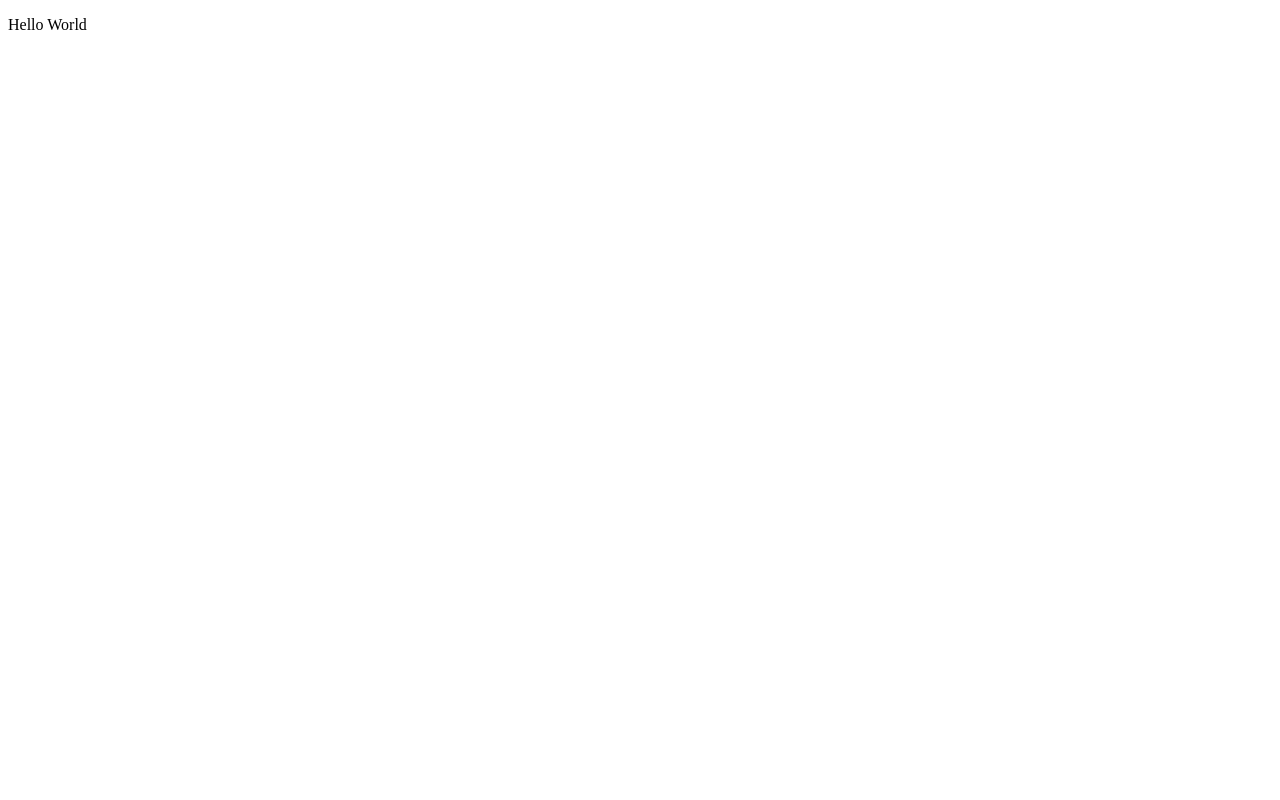
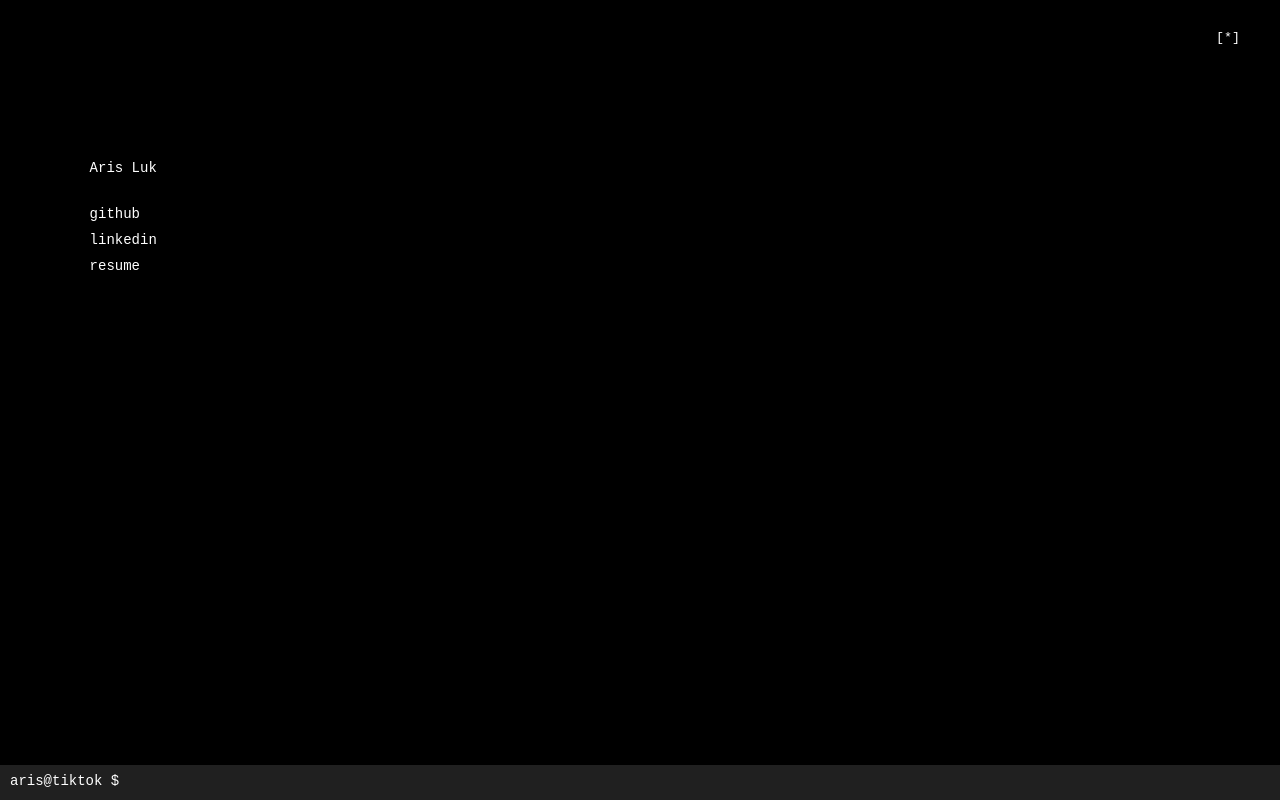
Before and after one commit to arisluk/arisluk.github.io, a plain HTML site: page index.html in a window 1280 px wide. Drawn offline with Linux system fonts and the light colour scheme.

Commit message:
update website

```diff
--- a/index.html
+++ b/index.html
@@ -1,6 +1,217 @@
 <!DOCTYPE html>
-<html>
-<body>
-<p>Hello World</p>
-</body>
+<html lang="en">
+  <head>
+    <meta charset="UTF-8" />
+    <meta name="viewport" content="width=device-width, initial-scale=1.0" />
+    <title>Aris Luk</title>
+    <style>
+      body {
+        margin: 0;
+        overflow: hidden;
+        font-family: monospace;
+      }
+      canvas {
+        position: absolute;
+        top: 0;
+        left: 0;
+      }
+      #controlButton {
+        position: fixed;
+        top: 20px;
+        right: 20px;
+        padding: 10px 20px;
+        font-family: monospace;
+        cursor: pointer;
+        z-index: 1000;
+        background: transparent;
+        border: none;
+        color: white;
+      }
+      #controlButton.flash {
+        animation: flash 0.5s step-start;
+      }
+      #info {
+        position: absolute;
+        display: flex;
+        flex-direction: column;
+        font-size: 14px;
+        gap: 10px;
+        top: 20%;
+        left: 7%;
+        color: white;
+        z-index: 1000;
+      }
+      #info a {
+        color: inherit;
+        text-decoration: none;
+      }
+      .blink_me {
+        animation: blinker 1s step-start infinite;
+      }
+      #terminal {
+        position: fixed;
+        bottom: 0;
+        left: 0;
+        right: 0;
+        padding: 10px;
+        padding-top: 7px;
+        background: rgba(41, 41, 41, 0.8);
+        color: white;
+        font-family: monospace;
+        display: flex;
+        align-items: baseline;
+        z-index: 1000;
+      }
+      #terminal-input {
+        background: transparent;
+        border: none;
+        color: white;
+        font-family: monospace;
+        font-size: 14px;
+        flex: 1;
+        outline: none;
+        margin-left: 7px;
+      }
+      #terminal-prompt {
+        color: white;
+        font-family: monospace;
+        font-size: 14px;
+        white-space: nowrap;
+      }
+
+      @keyframes blinker {
+        50% {
+          opacity: 0;
+        }
+      }
+      @keyframes flash {
+        0% {
+          opacity: 1;
+        }
+        20% {
+          opacity: 0;
+        }
+        40% {
+          opacity: 1;
+        }
+        50% {
+          opacity: 0;
+        }
+        80% {
+          opacity: 1;
+        }
+        100% {
+          opacity: 1;
+        }
+      }
+    </style>
+  </head>
+  <body>
+    <button id="controlButton">[*]</button>
+    <div id="info">
+      <div style="margin-bottom: 20px">
+        <span style="margin-right: -5px">Aris Luk</span>
+        <span class="blink_me">_</span>
+      </div>
+      <a href="https://github.com/arisluk" target="_blank">github</a>
+      <a href="https://www.linkedin.com/in/arisluk/" target="_blank">
+        linkedin
+      </a>
+      <a
+        href="https://drive.google.com/file/d/1_-xcXzSqX1PymJABp2x1UmyqsUqAdihX/view"
+        target="_blank"
+        >resume</a
+      >
+    </div>
+    <div id="terminal">
+      <span id="terminal-prompt">aris@tiktok $</span>
+      <input
+        type="text"
+        id="terminal-input"
+        autofocus
+        spellcheck="false"
+        autocomplete="off"
+      />
+    </div>
+    <canvas id="asciiCanvas"></canvas>
+    <script>
+      const canvas = document.getElementById("asciiCanvas");
+      const ctx = canvas.getContext("2d");
+      const controlButton = document.getElementById("controlButton");
+      const terminalInput = document.getElementById("terminal-input");
+
+      document.addEventListener("click", () => {
+        terminalInput.focus();
+      });
+
+      terminalInput.addEventListener("keydown", (e) => {
+        if (e.key === "Tab") {
+          e.preventDefault();
+        }
+        if (e.key === "Enter") {
+          e.preventDefault();
+          terminalInput.value = "";
+        }
+      });
+
+      let isAnimating = false;
+
+      canvas.width = window.innerWidth;
+      canvas.height = window.innerHeight;
+
+      const chars = ["*"];
+      const fontSize = 16;
+      const columns = Math.floor(canvas.width / fontSize);
+
+      const drops = Array(columns)
+        .fill()
+        .map(() => []);
+
+      function draw() {
+        ctx.fillStyle = "black";
+        ctx.fillRect(0, 0, canvas.width, canvas.height);
+        ctx.fillStyle = "white";
+        ctx.font = `${fontSize}px monospace`;
+
+        if (isAnimating && Math.random() > 0.95) {
+          const randomColumn = Math.floor(Math.random() * columns);
+          drops[randomColumn].push(0);
+        }
+
+        for (let i = 0; i < drops.length; i++) {
+          for (let j = drops[i].length - 1; j >= 0; j--) {
+            const char = chars[Math.floor(Math.random() * chars.length)];
+            const x = i * fontSize;
+            const y = drops[i][j] * fontSize;
+
+            ctx.fillText(char, x, y);
+
+            drops[i][j] += 0.04 + Math.random() * 0.02;
+
+            if (y > canvas.height) {
+              drops[i].splice(j, 1);
+            }
+          }
+        }
+
+        requestAnimationFrame(draw);
+      }
+
+      function toggleAnimation() {
+        isAnimating = !isAnimating;
+        controlButton.classList.add("flash");
+        setTimeout(() => controlButton.classList.remove("flash"), 500);
+      }
+
+      controlButton.addEventListener("click", toggleAnimation);
+
+      function updateCanvasSize() {
+        canvas.width = window.innerWidth;
+        canvas.height = window.innerHeight;
+      }
+
+      window.addEventListener("resize", updateCanvasSize);
+      requestAnimationFrame(draw);
+    </script>
+  </body>
 </html>
```
Also changed, not shown: favicon.ico (added).
